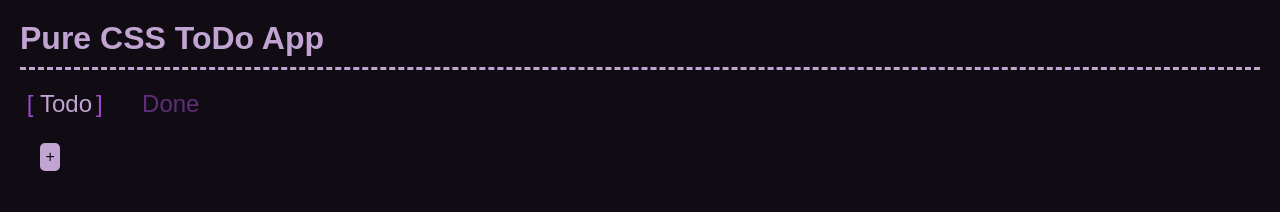
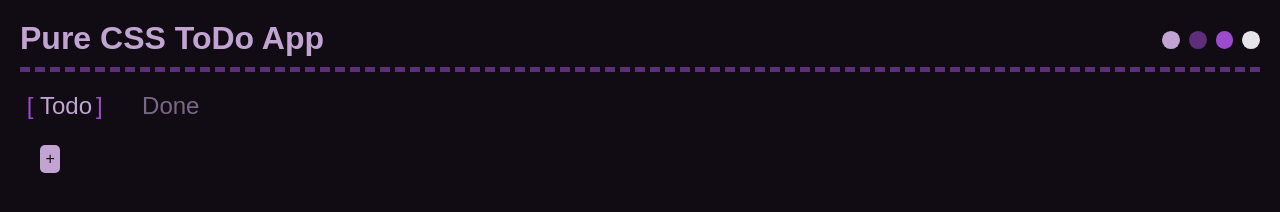
Before and after one commit to DuskyElf/todo-css, a plain HTML site: page index.html in a window 1280 px wide. Drawn offline with Linux system fonts and the light colour scheme.

Commit message:
Made it more theme agnostic

```diff
--- a/index.html
+++ b/index.html
@@ -13,20 +13,24 @@
             box-sizing: border-box;
         }
 
-        /* :root[data-theme="light"] {
-            --text: #1a171c;
-            --background: #f1ecf3;
-            --primary: #4b2d5c;
-            --secondary: #b685d1;
-            --accent: #8431b4;
-        } */
-
         :root {
             --text: #e7e4e9;
             --background: #110c13;
             --primary: #c1a4d2;
             --secondary: #5f2e7a;
             --accent: #9e4acd;
+
+            /* --text: #1a171c;
+            --background: #f1ecf3;
+            --primary: #4b2d5c;
+            --secondary: #b685d1;
+            --accent: #8431b4; */
+
+            /* --text: #090f15;
+            --background: #f2f6fa;
+            --primary: #4d81b4;
+            --secondary: #d295cc;
+            --accent: #c77a95; */
         }
 
         body {
@@ -41,7 +45,38 @@
             font-size: 2rem;
             padding-bottom: 10px;
             color: var(--primary);
-            border-bottom-style: dashed;
+            border-bottom: 5px dashed var(--secondary);
+
+            display: flex;
+            align-items: center;
+            justify-content: space-between;
+        }
+
+        [theme-picker] {
+            &>span {
+                display: inline-block;
+
+                width: 1ch;
+                transition: 0.3s;
+                aspect-ratio: 1 / 1;
+                border-radius: 50%;
+            }
+
+            & [prev-primary] {
+                background-color: var(--primary);
+            }
+
+            & [prev-secondary] {
+                background-color: var(--secondary);
+            }
+
+            & [prev-accent] {
+                background-color: var(--accent);
+            }
+
+            & [prev-text] {
+                background-color: var(--text);
+            }
         }
 
         /* hide the default radio indicator*/
@@ -54,7 +89,8 @@
         }
 
         /* associate the label for the radio button clickable */
-        label:has(>input[type="radio"]) {
+        label:has(>input[type="radio"]),
+        label:has(input[type="checkbox"]) {
             cursor: pointer;
         }
 
@@ -67,13 +103,14 @@
             display: inline-flex;
 
             & label {
-                color: var(--secondary);
-                transition: color 0.3s;
+                opacity: 0.6;
+                color: var(--primary);
+                transition: opacity 0.3s;
             }
 
             & label:hover,
             & label:has(>input:checked) {
-                color: var(--primary);
+                opacity: 1;
             }
 
             & [nav-indicator] {
@@ -122,7 +159,7 @@
                 transition: 0.3s;
 
                 &:hover {
-                    color: var(--text);
+                    opacity: 0.9;
                     transform: scale(1.1) translateY(5px);
                 }
             }
@@ -151,19 +188,15 @@
 
             & [done-btn] {
                 font-size: 1.2rem;
-
-                opacity: 0.5;
-
-                transition: 0.3s;
                 color: transparent;
 
                 &:hover {
                     color: var(--secondary);
                 }
 
-                &:active,
-                &:has(>input:checked) {
+                &:active {
                     color: var(--primary);
+                    transform: scale(1.5);
                 }
 
                 &::before {
@@ -177,8 +210,8 @@
                 }
             }
 
-            &:hover [done-btn] {
-                opacity: 1;
+            & [done-btn]:has(>input:checked) {
+                color: var(--secondary);
             }
 
             & input[type="text"] {
@@ -189,14 +222,20 @@
 
                 padding: 1px 1ch;
                 font-size: 1.2rem;
-                border-left: 0.15em solid var(--secondary);
+
+                opacity: 0.6;
+                border-left: 0.15em solid var(--accent);
 
                 transition: 0.3s;
 
                 &:focus {
                     outline: none;
-                    border-left-color: var(--accent);
+                    opacity: 1;
                 }
+            }
+
+            &:hover input[type="text"] {
+                opacity: 1;
             }
         }
 
@@ -211,7 +250,14 @@
 </head>
 
 <body>
-    <h1>Pure CSS ToDo App</h1>
+    <h1>Pure CSS ToDo App
+        <div theme-picker>
+            <span prev-primary></span>
+            <span prev-secondary></span>
+            <span prev-accent></span>
+            <span prev-text></span>
+        </div>
+    </h1>
     <nav>
         <label nav-todo>
             <input type="radio" name="tab-switcher" checked="checked">Todo
```
